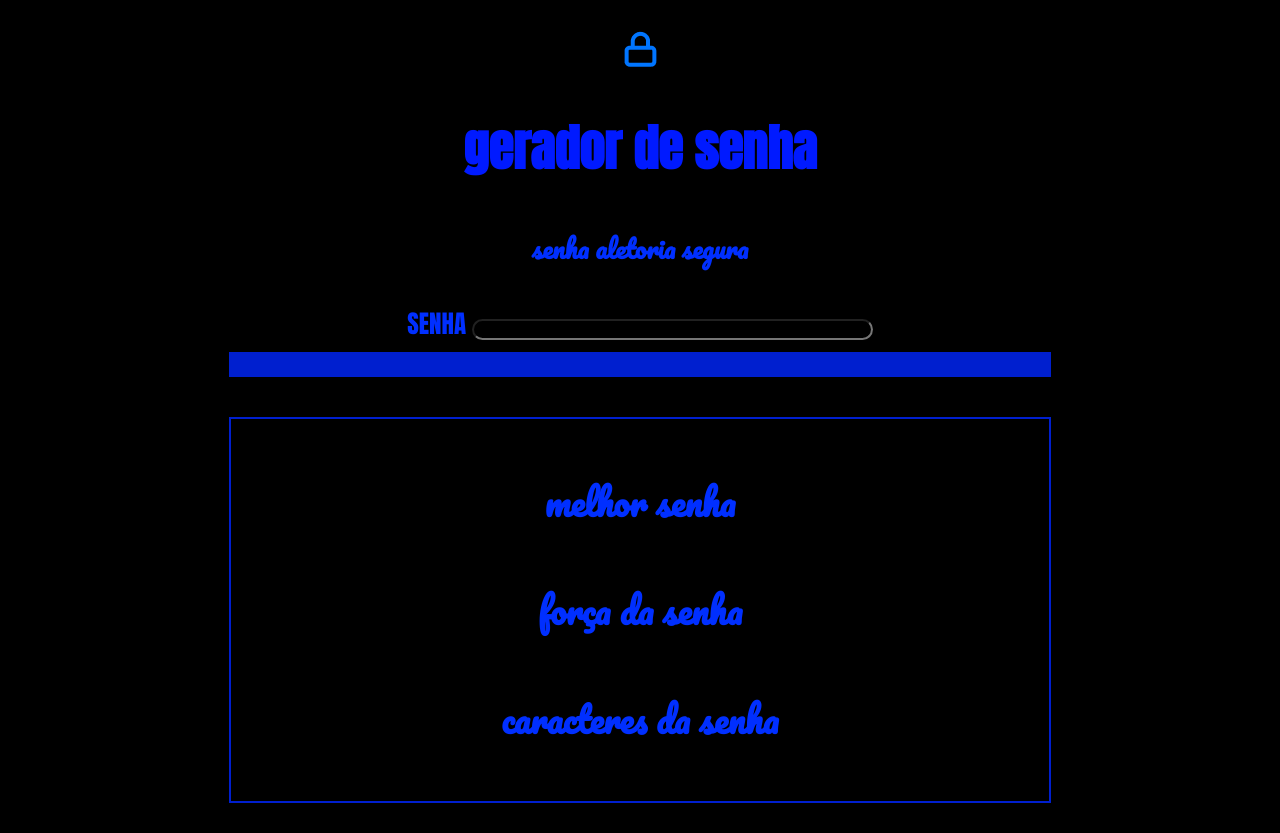
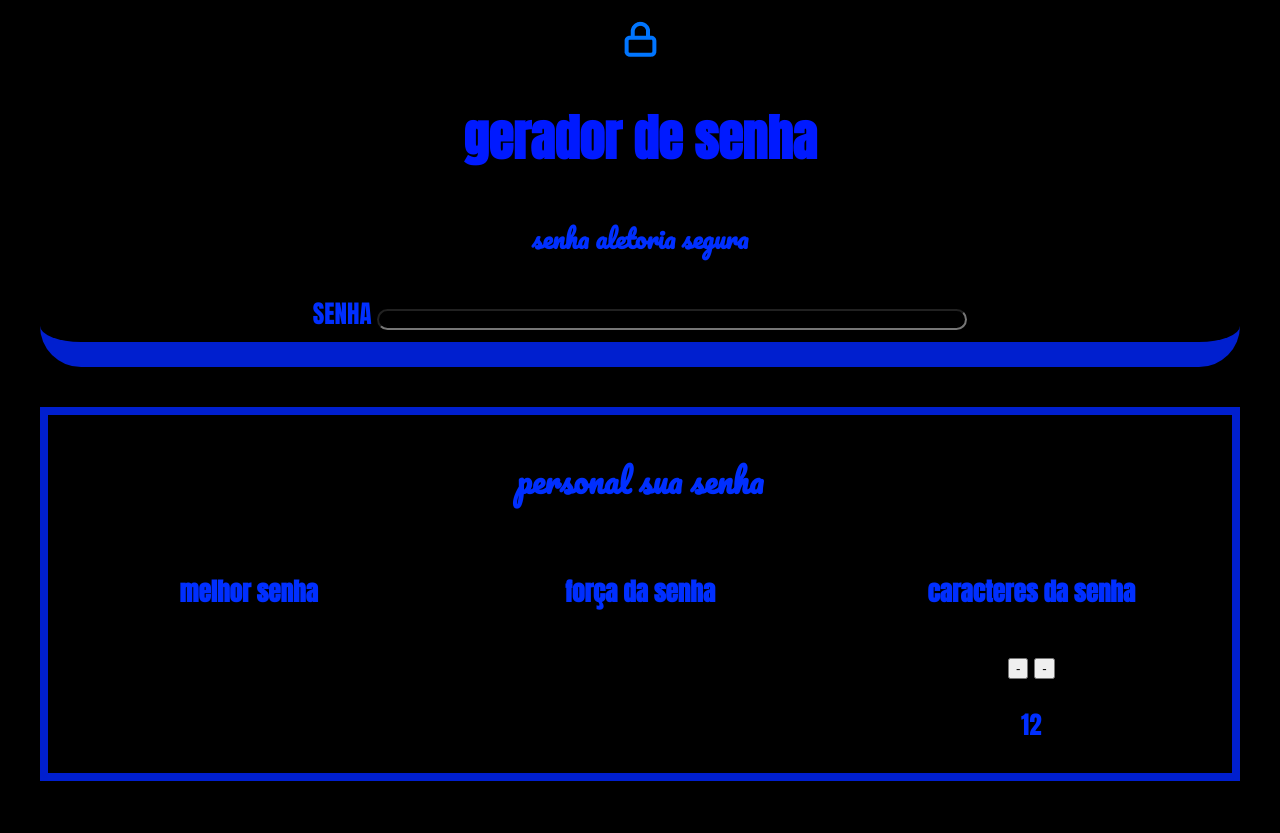
Before and after one commit to diogofabricio12345/novo-trabalho, a plain HTML site: page novo tralbaho/index.html in a window 1280 px wide. After the commit the page ends 800 px from the top, so only its background shows below. Drawn offline with Linux system fonts and the light colour scheme.

Commit message:
Add files via upload

```diff
--- a/novo tralbaho/index.html
+++ b/novo tralbaho/index.html
@@ -27,11 +27,21 @@
         <div class="parametro-coluna-senha">
           <div class="parametro-senha">
             <h4 class="parametro-senha-titulo">melhor senha </h4>
+          </div>
+
           <div class="parametro-senha">
             <h4 class="parametro-senha-titulo">força da senha</h4>
           </div>
+
           <div class="parametro-senha">
             <h4 class="parametro-senha-titulo">caracteres da senha</h4>
+            <div class="parametro-senha-botao">
+              <button class="parametro-senha-botao">-</button>
+              <button class="parametro-senha-botao" >-</button>
+              <p class="parametro-senha-texto">12</p>
+            </div>
+          </div>
+
 
         </div>
  </section>
--- a/novo tralbaho/style.css
+++ b/novo tralbaho/style.css
@@ -5,7 +5,7 @@
 --cor-da-letra: rgb(0, 47, 255);
 --cor-de-fundo:#000000;
 --fundo-senha:#000000;
---fundo-texto:#004ca3;
+--fundo-texto:#000000;
 --borda:#001fcf;
 --fonte:"Anton", sans-serif;
 --fonte2:"Pacifico", cursive;
@@ -52,6 +52,7 @@ color: rgb(0, 26, 255)
    background: var(--fundo-senha);
    padding:10px;
    border-bottom: 25px solid var(--borda);
+   border-radius: 50px;
 
  }
  #campo-senha{
@@ -64,20 +65,36 @@ color: rgb(0, 26, 255)
  }
  #campo-senha:focus{
   outline:none;
-  background-color: var(--fundo-campo);
+
+  }
+ .conteudo{
+width: 1200px;
+margin: 0 auto;
+
  }
 
  .parametro{
-font-family: var(--fonte2);
-  font-size: 35px;
-background-color:black var(--fundo-texto);
-border: 2px solid var(--borda);
+background-color: var(--fundo-texto);
+border: 8px solid var(--borda);
 margin-top: 40px;
 padding: 5px;
 
  }
  .parametro-titulo{
 font-family: var(--fonte2);
-font-size: 0px;
+font-size: 32px;
 
  }
+ .parametro-senha{
+width: 90%;
+margin: 0 auto;
+
+
+ }
+ .parametro-coluna-senha{
+    display: flex;
+    flex-direction: row;
+    justify-content: center;
+
+
+ }
```
Lines whose indentation alone changed are shown as unchanged.
